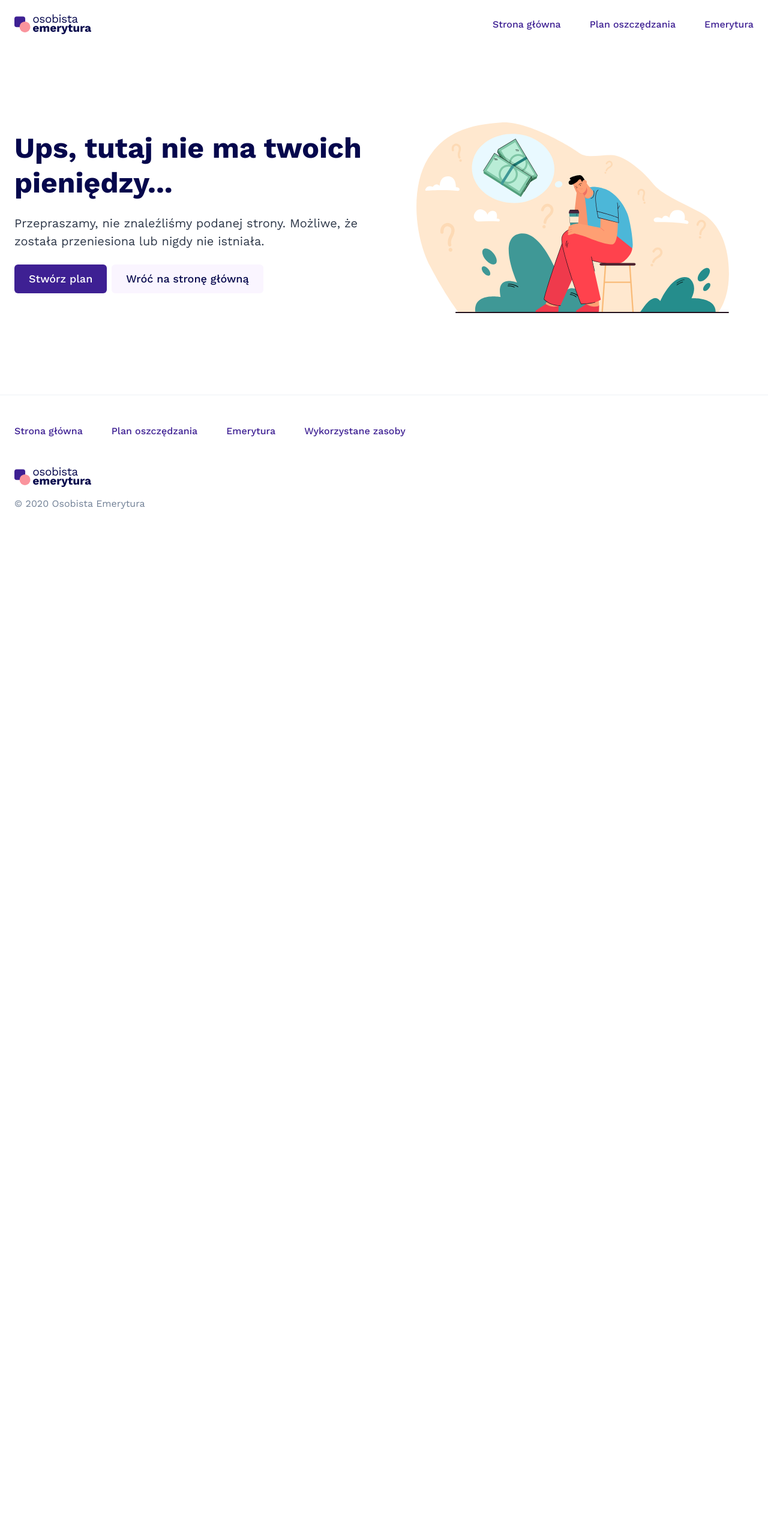
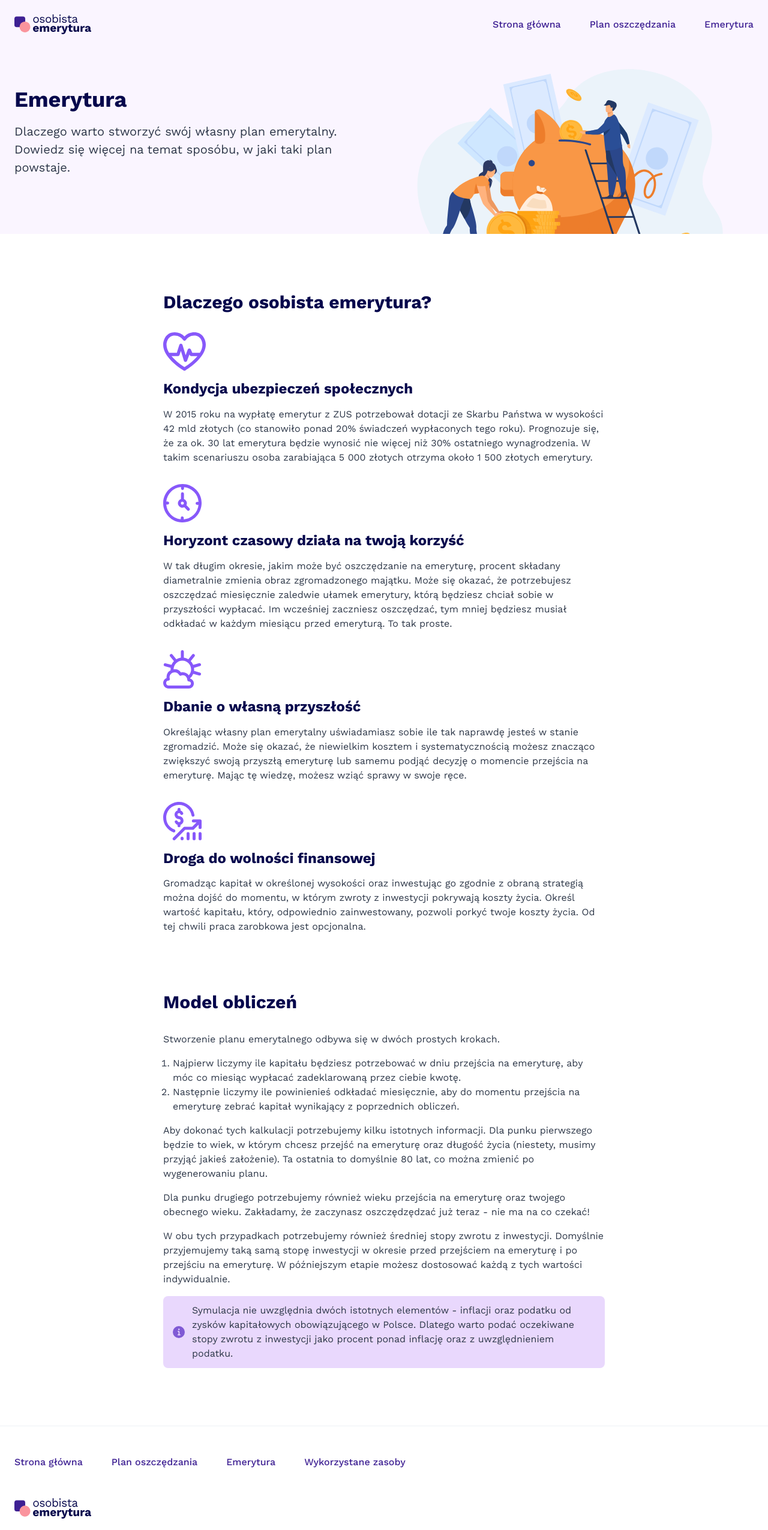
Before and after one commit to tomaszgil/osobista-emerytura, a React (Create React App) app: page /emerytura in a window 1280 px wide. Shown: the top 2551 px of the page at 60% size. Before the commit the page ends 900 px from the top, so only its background shows below. Built offline with nearby package versions, Linux system fonts and the light colour scheme.

Commit message:
Create retirement screen

```diff
--- a/src/App.tsx
+++ b/src/App.tsx
@@ -2,6 +2,7 @@ import * as React from 'react'
 import { ChakraProvider } from '@chakra-ui/react'
 import { BrowserRouter as Router, Switch, Route } from 'react-router-dom'
 import RouteChangeTracker from './components/RouteChangeTracker'
+import ScrollRestore from './components/ScrollRestore'
 import FullPageSpinner from './components/FullPageSpinner'
 import theme from './styles/theme'
 import { initialize } from './utils/analytics'
@@ -14,6 +15,7 @@ const PlanScreen = React.lazy(
 )
 const NotFoundScreen = React.lazy(() => import('./screens/NotFound'))
 const AssetsScreen = React.lazy(() => import('./screens/Assets'))
+const RetirementScreen = React.lazy(() => import('./screens/Retirement'))
 
 initialize()
 
@@ -21,6 +23,7 @@ export const App: React.FC = () => (
   <ChakraProvider theme={theme}>
     <React.Suspense fallback={<FullPageSpinner />}>
       <Router>
+        <ScrollRestore>
           <Switch>
             <Route exact path="/">
               <HomeScreen />
@@ -31,11 +34,15 @@ export const App: React.FC = () => (
             <Route path="/zasoby">
               <AssetsScreen />
             </Route>
+            <Route path="/emerytura">
+              <RetirementScreen />
+            </Route>
             <Route>
               <NotFoundScreen />
             </Route>
           </Switch>
           <RouteChangeTracker />
+        </ScrollRestore>
       </Router>
     </React.Suspense>
   </ChakraProvider>
--- /dev/null
+++ b/src/components/InfoIconBox.tsx
@@ -0,0 +1,21 @@
+import React from 'react'
+// eslint-disable-next-line @typescript-eslint/no-unused-vars
+import { Box, Heading, chakra, Text, ChakraProps } from '@chakra-ui/react'
+
+const InfoBox: React.FC<
+  {
+    icon: string
+    title: string
+    children: React.ReactNode
+  } & ChakraProps
+> = ({ icon, title, children, ...styleProps }) => (
+  <Box flex="1" {...styleProps}>
+    <chakra.img src={icon} mb={4} height="4rem"></chakra.img>
+    <Heading fontSize="2xl" mb={4}>
+      {title}
+    </Heading>
+    <Text>{children}</Text>
+  </Box>
+)
+
+export default InfoBox
--- /dev/null
+++ b/src/components/ScrollRestore.tsx
@@ -0,0 +1,14 @@
+import React from 'react'
+import { useLocation } from 'react-router-dom'
+
+const ScrollRestore: React.FC = ({ children }) => {
+  const { pathname } = useLocation()
+
+  React.useEffect(() => {
+    window.scrollTo(0, 0)
+  }, [pathname])
+
+  return <>{children}</>
+}
+
+export default ScrollRestore
--- a/src/screens/Assets.tsx
+++ b/src/screens/Assets.tsx
@@ -35,11 +35,20 @@ const Home: React.FC = () => {
                   www.freepik.com
                 </Link>
               </Text>
-              <Text>
+              <Text mb={4}>
                 Business vector created by pch.vector -{' '}
                 <Link
                   target="_blank"
                   href="https://www.freepik.com/vectors/business"
+                >
+                  www.freepik.com
+                </Link>
+              </Text>
+              <Text mb={4}>
+                People vector created by pch.vector -{' '}
+                <Link
+                  target="_blank"
+                  href="https://www.freepik.com/vectors/people"
                 >
                   www.freepik.com
                 </Link>
--- a/src/screens/Home.tsx
+++ b/src/screens/Home.tsx
@@ -2,17 +2,20 @@ import React from 'react'
 import PageContainer from '../components/PageContainer'
 import Header from '../components/Header'
 import Footer from '../components/Footer'
+import InfoIconBox from '../components/InfoIconBox'
 import {
   Stack,
   Box,
   Heading,
   Button,
+  Link,
   Container,
   Text,
   Flex,
   Divider,
   SimpleGrid,
   chakra,
+  HStack,
 } from '@chakra-ui/react'
 import { Link as RouterLink } from 'react-router-dom'
 import banker from '../assets/banker.svg'
@@ -20,22 +23,6 @@ import clock from '../assets/clock.svg'
 import weather from '../assets/weather.svg'
 import stock from '../assets/stock.svg'
 import health from '../assets/health.svg'
-
-type InfoBoxProps = {
-  icon: string
-  title: string
-  children: React.ReactNode
-}
-
-const InfoBox: React.FC<InfoBoxProps> = ({ icon, title, children }) => (
-  <Box flex="1">
-    <chakra.img src={icon} mb={4} height="4rem"></chakra.img>
-    <Heading fontSize="2xl" mb={4}>
-      {title}
-    </Heading>
-    <Text>{children}</Text>
-  </Box>
-)
 
 const Home: React.FC = () => {
   return (
@@ -58,9 +45,18 @@ const Home: React.FC = () => {
                 Stwórz własny plan, który pozwoli Ci zaoszczędzić dodatkowe
                 pieniądze na osobistą emeryturę.
               </Text>
-              <Button size="lg" to="/plan" as={RouterLink}>
-                Stwórz plan
-              </Button>
+              <Stack
+                spacing={[4, 8]}
+                direction={['column', 'row']}
+                alignItems={[null, 'center']}
+              >
+                <Button size="lg" to="/plan" as={RouterLink}>
+                  Stwórz plan
+                </Button>
+                <Link fontSize="lg" to="/emerytura" as={RouterLink}>
+                  Dowiedz się więcej
+                </Link>
+              </Stack>
             </Box>
             <Box flex="1">
               <chakra.img src={banker}></chakra.img>
@@ -86,30 +82,30 @@ const Home: React.FC = () => {
             mb={16}
             alignItems="flex-start"
           >
-            <InfoBox icon={health} title="Kondycja ubezpieczeń społecznych">
+            <InfoIconBox icon={health} title="Kondycja ubezpieczeń społecznych">
               Prognozuje się, że za ok. 30 lat emerytura z ZUS będzie wynosić
               nie więcej niż 30% ostatniego wynagrodzenia. W takim scenariuszu
-              osoba zarabiająca 5 000 złotych otrzyma około 1 500 złotych
-              emerytury.
-            </InfoBox>
-            <InfoBox
+              osoba zarabiająca 5&nbsp;000 złotych otrzyma około 1&nbsp;500
+              złotych emerytury.
+            </InfoIconBox>
+            <InfoIconBox
               icon={clock}
               title="Horyzont czasowy działa na twoją korzyść"
             >
               Im wcześniej zaczniesz oszczędzać, tym mniej będziesz musiał
               odkładać w każdym miesiącu przed emeryturą. To tak proste.
-            </InfoBox>
-            <InfoBox icon={weather} title="Dbanie o własną przyszłość">
+            </InfoIconBox>
+            <InfoIconBox icon={weather} title="Dbanie o własną przyszłość">
               Określając własny plan emerytalny uświadamiasz sobie ile tak
               naprawdę jesteś w stanie zgromadzić. Mając tę wiedzę, możesz wziąć
               sprawy w swoje ręce.
-            </InfoBox>
-            <InfoBox icon={stock} title="Droga do wolności finansowej">
+            </InfoIconBox>
+            <InfoIconBox icon={stock} title="Droga do wolności finansowej">
               Gromadząc kapitał w określonej wysokości oraz inwestując go
               zgodnie z obraną strategią można dojść do momentu, w którym zwroty
               z inwestycji pokrywają koszty życia. Od tej chwili praca zarobkowa
               jest opcjonalna.
-            </InfoBox>
+            </InfoIconBox>
           </SimpleGrid>
           <Flex justifyContent="center">
             <Button size="lg" as={RouterLink} to="/emerytura">
--- /dev/null
+++ b/src/screens/Retirement.tsx
@@ -0,0 +1,171 @@
+import React from 'react'
+import PageContainer from '../components/PageContainer'
+import Header from '../components/Header'
+import Footer from '../components/Footer'
+import InfoIconBox from '../components/InfoIconBox'
+import {
+  Box,
+  Heading,
+  Stack,
+  Text,
+  Divider,
+  ListItem,
+  OrderedList,
+  Alert,
+  AlertIcon,
+  chakra,
+  Container,
+  VStack,
+} from '@chakra-ui/react'
+import retirement from '../assets/retirement.svg'
+import clock from '../assets/clock.svg'
+import weather from '../assets/weather.svg'
+import stock from '../assets/stock.svg'
+import health from '../assets/health.svg'
+
+const Home: React.FC = () => {
+  return (
+    <>
+      <Box background="purple.50" overflow="hidden">
+        <Header />
+        <PageContainer>
+          <Box pt={16} pb={24}>
+            <Stack direction={{ md: 'row', base: 'column' }} spacing={8}>
+              <Box flex="1">
+                <Heading fontSize="4xl" mb={4}>
+                  Emerytura
+                </Heading>
+                <Text fontSize="xl">
+                  Dlaczego warto stworzyć swój własny plan emerytalny. Dowiedz
+                  się więcej na temat sposóbu, w jaki taki plan powstaje.
+                </Text>
+              </Box>
+              <Box flex="1" position="relative">
+                <chakra.img
+                  src={retirement}
+                  position={{ md: 'absolute' }}
+                  top={{ lg: '-4em' }}
+                  width="100%"
+                ></chakra.img>
+              </Box>
+            </Stack>
+          </Box>
+        </PageContainer>
+      </Box>
+      <Box py={24}>
+        <PageContainer>
+          <Container maxWidth="3xl">
+            <VStack spacing={16}>
+              <Box as="article">
+                <Heading fontSize="3xl" mb={8}>
+                  Dlaczego osobista emerytura?
+                </Heading>
+                <InfoIconBox
+                  icon={health}
+                  title="Kondycja ubezpieczeń społecznych"
+                  mb={8}
+                >
+                  W 2015 roku na wypłatę emerytur z ZUS potrzebował dotacji ze
+                  Skarbu Państwa w wysokości 42&nbsp;mld złotych (co stanowiło
+                  ponad 20% świadczeń wypłaconych tego roku). Prognozuje się, że
+                  za ok. 30 lat emerytura będzie wynosić nie więcej niż 30%
+                  ostatniego wynagrodzenia. W takim scenariuszu osoba
+                  zarabiająca 5&nbsp;000 złotych otrzyma około 1&nbsp;500
+                  złotych emerytury.
+                </InfoIconBox>
+                <InfoIconBox
+                  icon={clock}
+                  title="Horyzont czasowy działa na twoją korzyść"
+                  mb={8}
+                >
+                  W tak długim okresie, jakim może być oszczędzanie na
+                  emeryturę, procent składany diametralnie zmienia obraz
+                  zgromadzonego majątku. Może się okazać, że potrzebujesz
+                  oszczędzać miesięcznie zaledwie ułamek emerytury, którą
+                  będziesz chciał sobie w przyszłości wypłacać. Im wcześniej
+                  zaczniesz oszczędzać, tym mniej będziesz musiał odkładać w
+                  każdym miesiącu przed emeryturą. To tak proste.
+                </InfoIconBox>
+                <InfoIconBox
+                  icon={weather}
+                  title="Dbanie o własną przyszłość"
+                  mb={8}
+                >
+                  Określając własny plan emerytalny uświadamiasz sobie ile tak
+                  naprawdę jesteś w stanie zgromadzić. Może się okazać, że
+                  niewielkim kosztem i systematycznością możesz znacząco
+                  zwiększyć swoją przyszłą emeryturę lub samemu podjąć decyzję o
+                  momencie przejścia na emeryturę. Mając tę wiedzę, możesz wziąć
+                  sprawy w swoje ręce.
+                </InfoIconBox>
+                <InfoIconBox
+                  icon={stock}
+                  title="Droga do wolności finansowej"
+                  mb={8}
+                >
+                  Gromadząc kapitał w określonej wysokości oraz inwestując go
+                  zgodnie z obraną strategią można dojść do momentu, w którym
+                  zwroty z inwestycji pokrywają koszty życia. Określ wartość
+                  kapitału, który, odpowiednio zainwestowany, pozwoli porkyć
+                  twoje koszty życia. Od tej chwili praca zarobkowa jest
+                  opcjonalna.
+                </InfoIconBox>
+              </Box>
+              <Box as="article">
+                <Heading fontSize="3xl" mb={8}>
+                  Model obliczeń
+                </Heading>
+                <Text mb={4}>
+                  Stworzenie planu emerytalnego odbywa się w dwóch prostych
+                  krokach.
+                </Text>
+                <OrderedList mb={4}>
+                  <ListItem>
+                    Najpierw liczymy ile kapitału będziesz potrzebować w dniu
+                    przejścia na emeryturę, aby móc co miesiąc wypłacać
+                    zadeklarowaną przez ciebie kwotę.
+                  </ListItem>
+                  <ListItem>
+                    Następnie liczymy ile powinienieś odkładać miesięcznie, aby
+                    do momentu przejścia na emeryturę zebrać kapitał wynikający
+                    z poprzednich obliczeń.
+                  </ListItem>
+                </OrderedList>
+                <Text mb={4}>
+                  Aby dokonać tych kalkulacji potrzebujemy kilku istotnych
+                  informacji. Dla punku pierwszego będzie to wiek, w którym
+                  chcesz przejść na emeryturę oraz długość życia (niestety,
+                  musimy przyjąć jakieś założenie). Ta ostatnia to domyślnie 80
+                  lat, co można zmienić po wygenerowaniu planu.
+                </Text>
+                <Text mb={4}>
+                  Dla punku drugiego potrzebujemy również wieku przejścia na
+                  emeryturę oraz twojego obecnego wieku. Zakładamy, że zaczynasz
+                  oszczędzędzać już teraz - nie ma na co czekać!
+                </Text>
+                <Text mb={4}>
+                  W obu tych przypadkach potrzebujemy również średniej stopy
+                  zwrotu z inwestycji. Domyślnie przyjemujemy taką samą stopę
+                  inwestycji w okresie przed przejściem na emeryturę i po
+                  przejściu na emeryturę. W późniejszym etapie możesz dostosować
+                  każdą z tych wartości indywidualnie.
+                </Text>
+                <Alert colorScheme="purple">
+                  <AlertIcon />
+                  Symulacja nie uwzględnia dwóch istotnych elementów - inflacji
+                  oraz podatku od zysków kapitałowych obowiązującego w Polsce.
+                  Dlatego warto podać oczekiwane stopy zwrotu z inwestycji jako
+                  procent ponad inflację oraz z uwzględnieniem podatku.
+                </Alert>
+              </Box>
+            </VStack>
+          </Container>
+        </PageContainer>
+      </Box>
+      <Divider />
+      <Footer />
+    </>
+  )
+}
+
+export default Home
--- /dev/null
+++ b/src/styles/alert.js
@@ -0,0 +1,12 @@
+const Alert = {
+  baseStyle: {
+    container: {
+      borderRadius: 'lg',
+    },
+  },
+  defaultProps: {
+    colorScheme: 'purple',
+  },
+}
+
+export default Alert
--- a/src/styles/theme.js
+++ b/src/styles/theme.js
@@ -3,6 +3,7 @@ import Button from './button'
 import Link from './link'
 import Heading from './heading'
 import Input from './input'
+import Alert from './alert'
 
 const colors = {
   brand: {
@@ -31,6 +32,7 @@ const theme = extendTheme({
     Link,
     Heading,
     Input,
+    Alert,
   },
 })
 
```
Also changed, not shown: src/assets/retirement.svg (added). Lines whose indentation alone changed are shown as unchanged.
